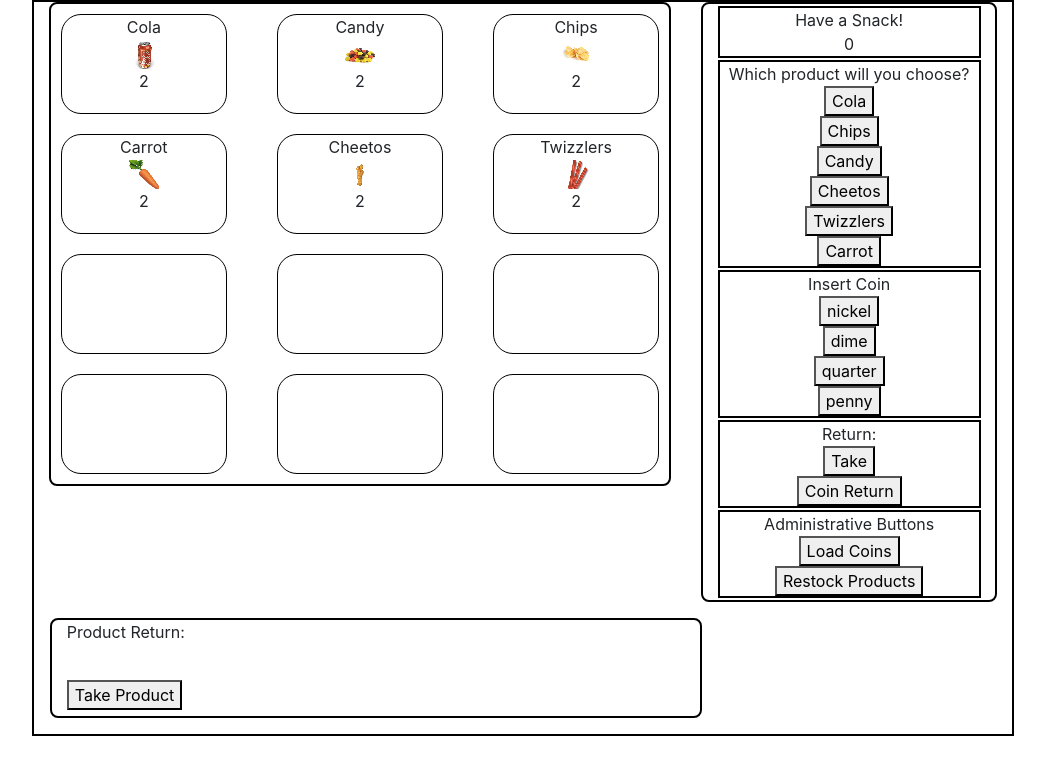
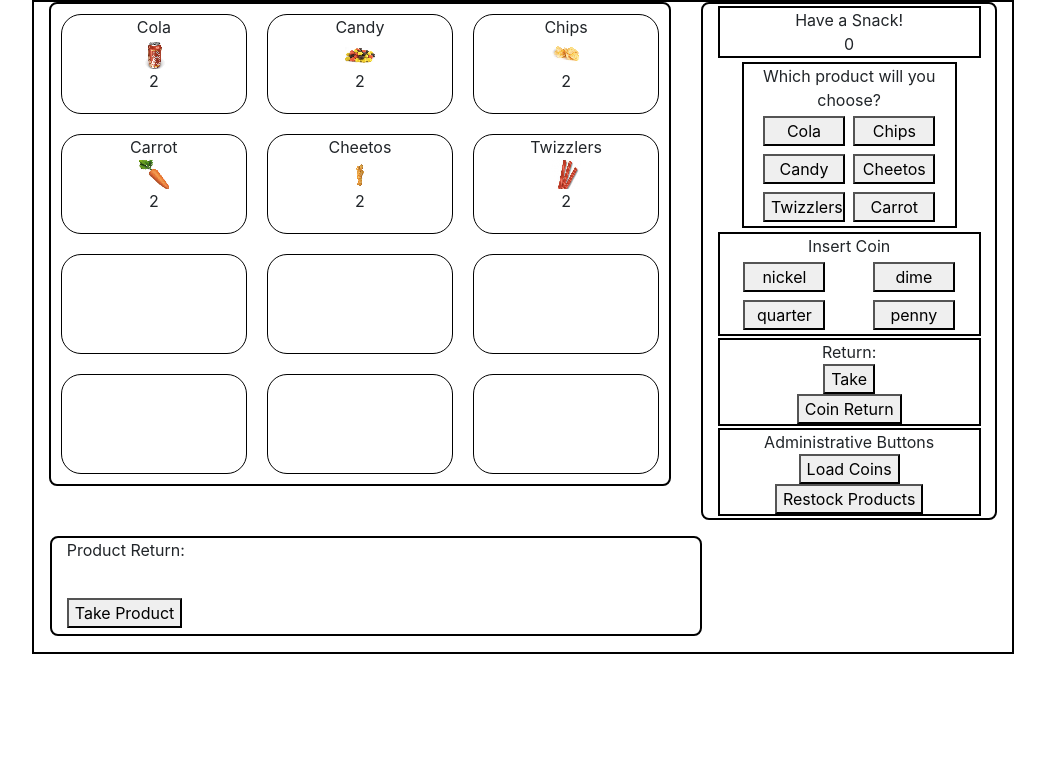
Before and after one commit to bohandley/react-vending-machine, a React app: page / in a window 1280 px wide. Shown: the whole page, without its empty margins (117-1162 px from the left). Built offline with nearby package versions, Linux system fonts and the light colour scheme.

Commit message:
remove padding from grid

```diff
--- a/src/components/ObjButton.js
+++ b/src/components/ObjButton.js
@@ -8,11 +8,14 @@
     render() {
         return (
             <div className={this.props.class}>
+
                 <button
                     type="button"
+                    class="prod-button"
                     onClick={() => this.select(this.props.obj)}
                 >{this.props.name}
                 </button>
+
             </div>
         );
     }
--- a/src/components/ObjButtonGroup.js
+++ b/src/components/ObjButtonGroup.js
@@ -7,7 +7,7 @@
 
             return (
                 <ObjButton
-                    class={object.name}
+                    class="col-6"
                     name={object.name}
                     obj={object}
                     onChoose={this.props.onChoose}
@@ -16,9 +16,11 @@
         });
 
         return (
-            <div class={this.props.class} >
+            <div class={this.props.class}>
                 {this.props.question}
-                {objects}
+                <div class="row no-pad">
+                    {objects}
+                </div>
             </div>
         );
     }
--- a/src/components/Product.js
+++ b/src/components/Product.js
@@ -17,6 +17,9 @@
                 <div>
                     {this.props.num}
                 </div>
+                <div>
+                    {this.props.price}
+                </div>
             </div>
         )
     }
--- a/src/components/ProductWindow.js
+++ b/src/components/ProductWindow.js
@@ -41,7 +41,6 @@
 
     render() {
         const totalSpace = 12;
-
         let keys = this.state.keys;
         let imgs = this.state.imgs;
         let sortedInv = this.invSort(this.props.products);
--- a/src/containers/VendingMachine.js
+++ b/src/containers/VendingMachine.js
@@ -220,7 +220,7 @@
                         <div class="col-lg-8 col-md-7 col-sm-7">
                             <div class="products">
                                 <ProductWindow
-                                    class="product-window row"
+                                    class="product-window row no-pad"
                                     products={this.state.inventory}
                                     text="window"
                                 />
@@ -232,13 +232,15 @@
                                     <div class="message">{this.state.display}</div>
                                     <div class="amount">{this.currentAmount()}</div>
                                 </div>
+                                <div class="row">
                                     <ObjButtonGroup
-                                    class="product-selection"
+                                        class="product-selection col-8"
                                         name="Product"
                                         question="Which product will you choose?"
                                         objects={this.state.selections}
                                         onChoose={(product) => this.chooseProduct(product)}
                                     />
+                                </div>
                                 <div class="insert-coin">
                                     <ObjButtonGroup
                                         class="coins"
--- a/src/styles/app.scss
+++ b/src/styles/app.scss
@@ -16,6 +16,7 @@
             height: 100px;
         }
     // }
+
 
     .products, .interface {
         // vertical-align: top;
@@ -108,3 +109,17 @@
     font-size: large;
     color: red;
 }
+
+.prod-button {
+    width: 82px;
+    margin:4px
+}
+
+.row.no-pad {
+  margin-right:0;
+  margin-left:0;
+}
+.row.no-pad > [class*='col-'] {
+  padding-right:0;
+  padding-left:0;
+}
```
Lines whose indentation alone changed are shown as unchanged.
